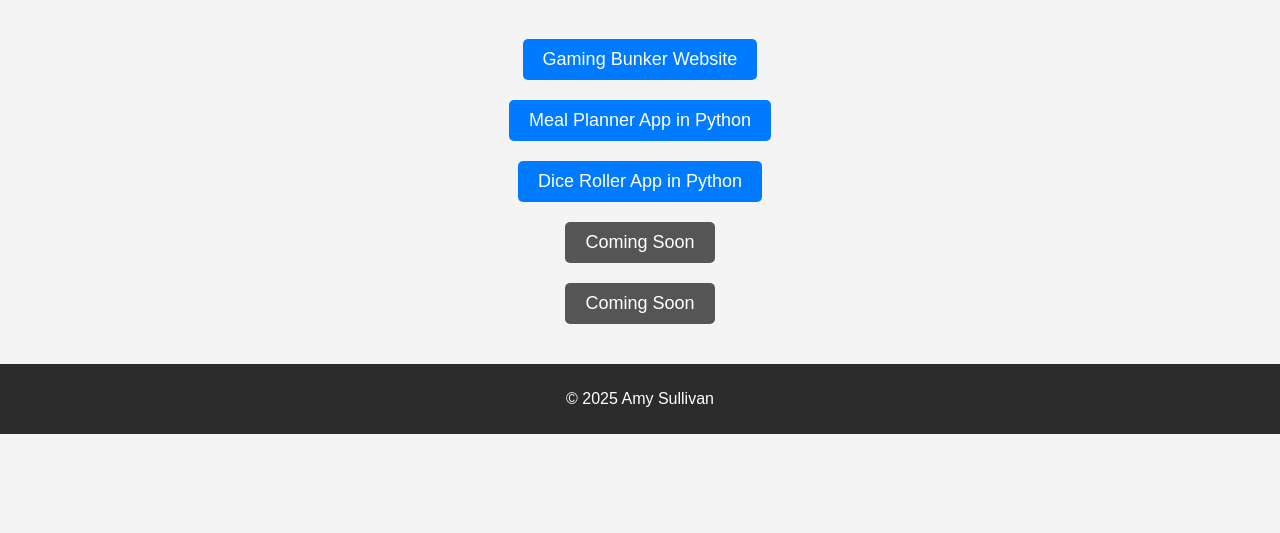
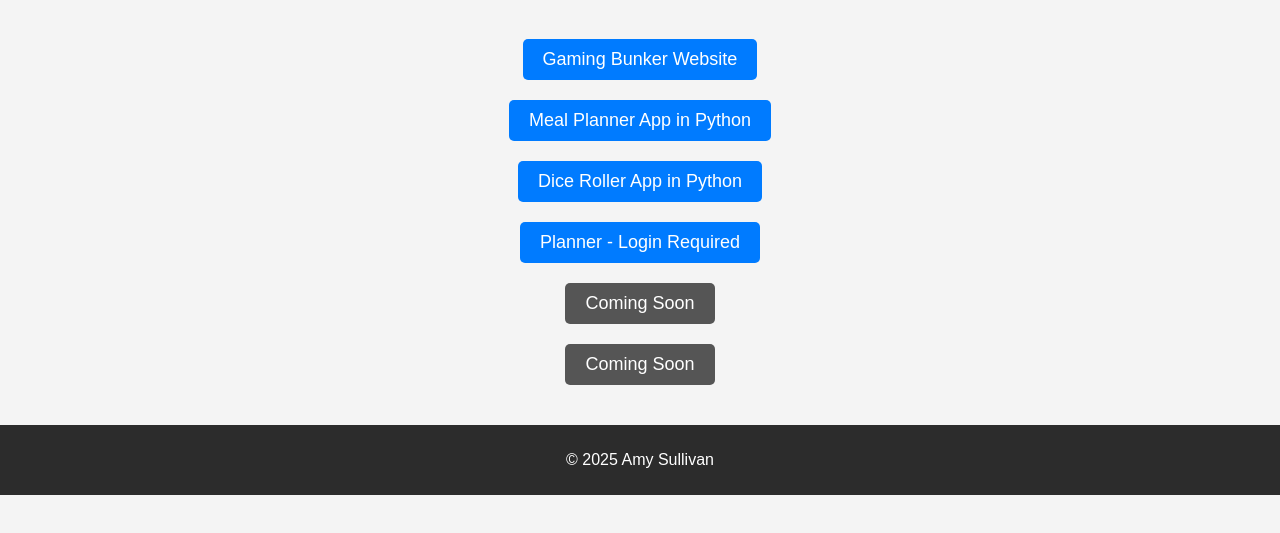
Before and after one commit to vampraven13/portfolio-site, a plain HTML site: page projects.html in a window 1280 px wide. Shown: the part 73-606 px from the top of the page. Drawn offline with Linux system fonts and the light colour scheme.

Commit message:
Update projects.html

```diff
--- a/projects.html
+++ b/projects.html
@@ -74,6 +74,7 @@
         <a href="gb.html">Gaming Bunker Website</a>
         <a href="mealplanner.py">Meal Planner App in Python</a>
         <a href="diceroller.py">Dice Roller App in Python</a>
+        <a href="login.html">Planner - Login Required</a>
         <button>Coming Soon</button>
         <button>Coming Soon</button>
     </div>
```
